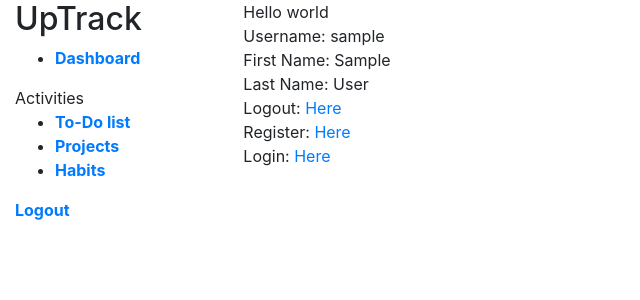
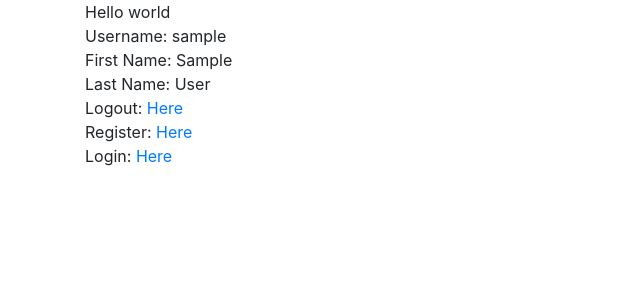
Before and after one commit to AlexGS00/CitySay, a Django app: page / in a window 1280 px wide. Shown: the top 300 px of the page, without its empty margins (0-640 px from the left). Run offline with Django 5.2, Linux system fonts and the light colour scheme; the visitor is signed in with stand-in values (Sample User, id 1); some libraries are stand-ins or nearby versions.

Commit message:
comment sidebar

```diff
--- a/SmartCity/citysay/templates/citysay/layout.html
+++ b/SmartCity/citysay/templates/citysay/layout.html
@@ -10,7 +10,7 @@
     <link rel="stylesheet" href="https://stackpath.bootstrapcdn.com/bootstrap/4.4.1/css/bootstrap.min.css" integrity="sha384-Vkoo8x4CGsO3+Hhxv8T/Q5PaXtkKtu6ug5TOeNV6gBiFeWPGFN9MuhOf23Q9Ifjh" crossorigin="anonymous">
 </head>
 <body>
-    <div class="container-fluid">
+    {% comment %} <div class="container-fluid">
         <div class="row">
             <div class="col-lg-2 col-md-3 sidebar">
                 <h2>UpTrack</h2>
@@ -44,7 +44,7 @@
                 </ul>
                 {% endif %}
             </div>
-            <div class="col-lg-10 col-md-9 main-content">
+            <div class="col-lg-10 col-md-9 main-content"> {% endcomment %}
                 <div class="container">
                     {% block body %} {% endblock %}
                 </div>
```
